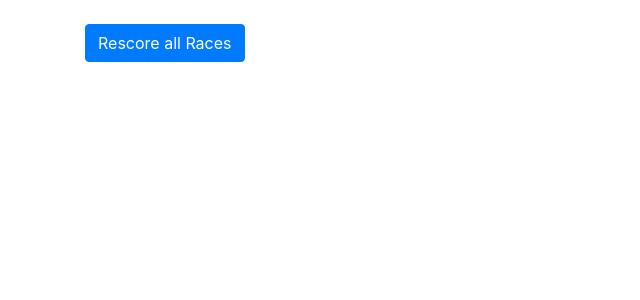
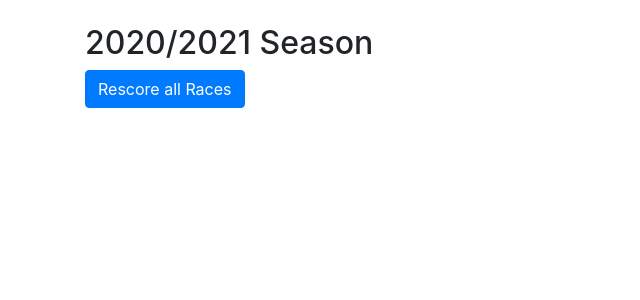
Before and after one commit to joemolloy/ski-tipp, a Django app: template skitipp/templates/leaderboard.html in a window 1280 px wide. Shown: the part 66-366 px from the top of the page, without its empty margins (0-640 px from the left). Run offline with Django 3.2, Linux system fonts and the light colour scheme; a user stored in the database is signed in; data comes from the database, SQL or seed files in the repository; tables that the repository leaves empty hold one stand-in row (values such as "Sample post"); the template is opened without the code that fills it: values that come from a table or form of the project are taken from there, most other values are stand-ins (such as "Sample title", 1, 10 or a date in 2020); parts of the project's set-up code (start-up, migrations or seed data) failed here and were passed over; some libraries are stand-ins or nearby versions.

Commit message:
no more missed-tipp penalty, tweaks to leaderboard

```diff
--- a/skitipp/templates/base.html
+++ b/skitipp/templates/base.html
@@ -54,7 +54,7 @@
                 </a>
                 <div class="dropdown-menu  dropdown-menu-right" aria-labelledby="navbarDropdownMenuLink">
                 {% if user.is_staff %} <a class="dropdown-item" href="/admin">Admin</a> {% endif %}
-                {% if user.is_staff %} <a class="dropdown-item" href="{% url 'upload_race' %}">Add Race</a> {% endif %}
+                {% if user.is_staff %} <a class="dropdown-item" href="{% url 'upload_race' %}">Add Races</a> {% endif %}
                 {% if user.is_staff %} <a class="dropdown-item" href="{% url 'update_racers' %}">Update Start List</a> {% endif %}
                 <a class="dropdown-item" href="{% url 'logout' %}">Logout</a>
                 </div>
--- a/skitipp/templates/leaderboard.html
+++ b/skitipp/templates/leaderboard.html
@@ -1,6 +1,7 @@
 <!-- templates/registration/login.html -->
 {% extends "base.html" %}
 
+{% load season_functions %}
 {% block head %}
     <link rel="stylesheet" href="https://cdn.datatables.net/1.10.19/css/jquery.dataTables.min.css" crossorigin="anonymous">
     <link rel="stylesheet" href="https://cdn.datatables.net/fixedcolumns/3.2.6/css/fixedColumns.dataTables.min.css" crossorigin="anonymous">
@@ -9,10 +10,16 @@
 
 {% block page_content %}
 
+{% selected_season as selected_season_1 %}
+<div>
+    <h2>{{ selected_season_1 }} Season</h2>
+</div>
+
 <div id="leaderboard" class="display">
 </div>
 
-{% if user.is_staff %}
+{% selected_season_is_current_season as is_current_season %}
+{% if user.is_staff and is_current_season %}
 <div>
     <a class="btn btn-primary mb-2" href="{% url 'rescore_all_races' %}" role="button">Rescore all Races</a>
 </div>
--- a/skitipp/templatetags/season_functions.py
+++ b/skitipp/templatetags/season_functions.py
@@ -14,7 +14,9 @@
     }
 
 @register.simple_tag(takes_context=True)
+def selected_season(context):
+    return get_selected_season(context.request)
+
+@register.simple_tag(takes_context=True)
 def selected_season_is_current_season(context):
-    print(get_selected_season(context.request))
-    print(Season.objects.filter(current=True).first())
     return get_selected_season(context.request) == Season.objects.filter(current=True).first()
--- a/skitipp/tipp_scorer.py
+++ b/skitipp/tipp_scorer.py
@@ -37,7 +37,8 @@
     #assign negative points for missed tip
     for u in non_tippers:
         user_tally = models.TippPointTally(tipper=u, race_event=race_event, tipp=None)
-        no_tipp_penalty = int(u.prev_no_tipp_offences >= 1)
+        #no_tipp_penalty = int(u.prev_no_tipp_offences >= 1)
+        no_tipp_penalty = 0 #from 2020/2021 no more penalty for missed tipps.
         user_tally.standard_points = -no_tipp_penalty
         user_tally.save()
 
```
